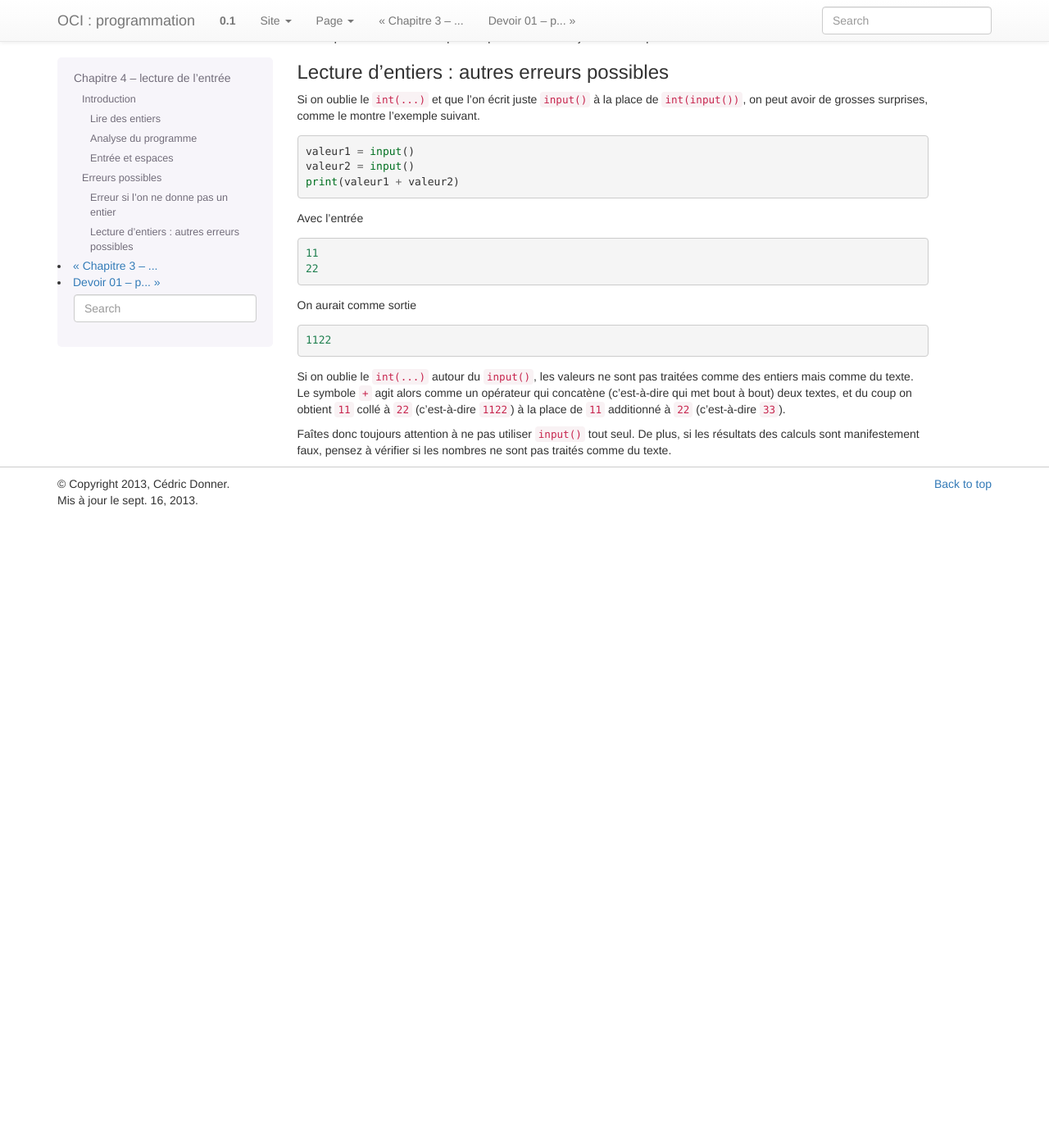
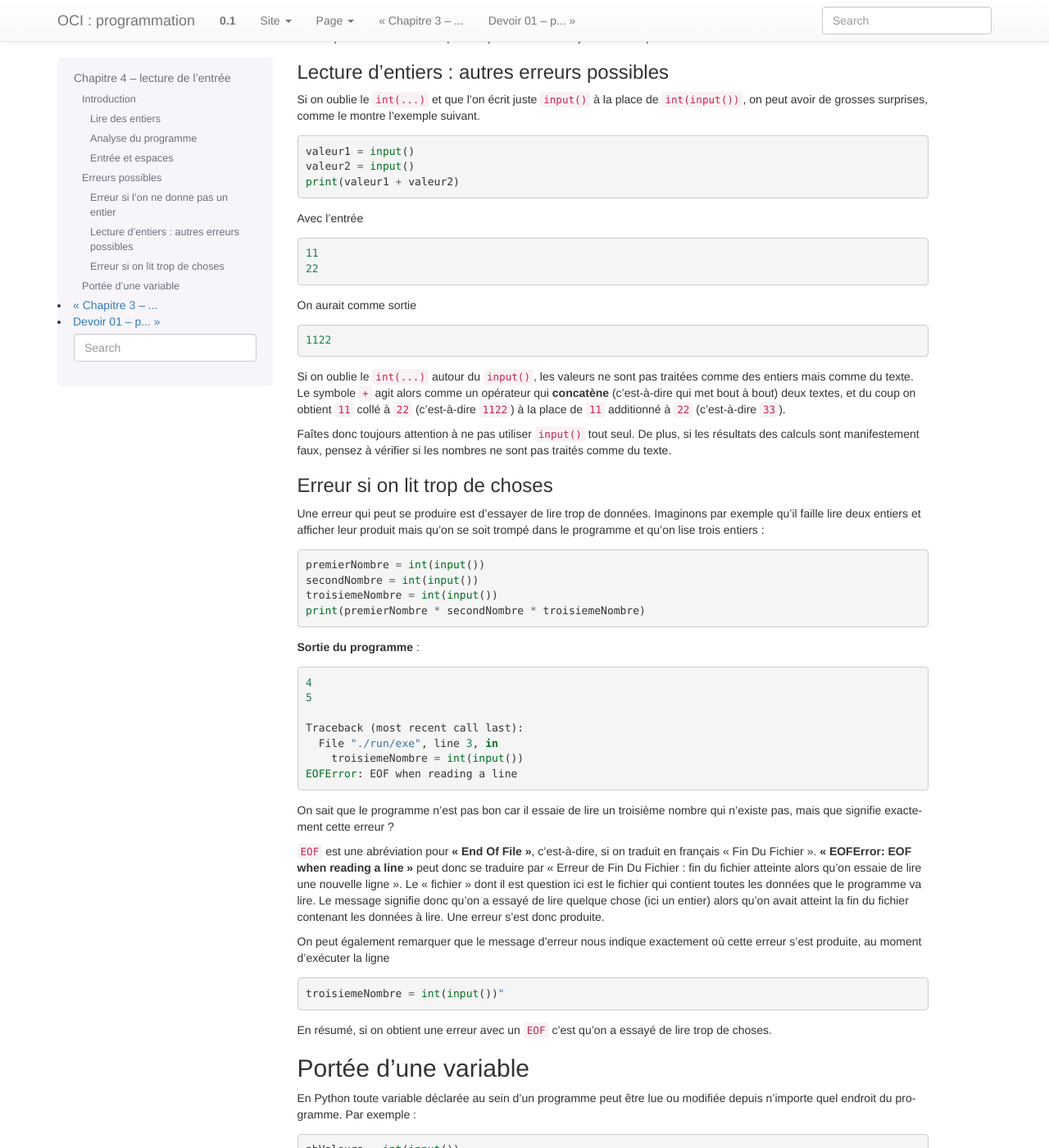
Before and after one commit to donnerc/oci-programming, a Sphinx documentation site: the page built from source/theorie/niveau-01/france-ioi-niveau-01-chap-04-theorie.rst, in a window 1280 px wide and 1400 px high, scrolled down 977 px. Shown: the whole window at 82% size. Built offline with Sphinx 7.4.7, drawn with Linux system fonts in a browser that asks for light colours; before the commit the page ends 1607 px from its top, so only the background shows below that; some of the changed text lies outside the part shown.

Commit message:
corrections mineures

```diff
--- a/source/theorie/niveau-01/france-ioi-niveau-01-chap-04-theorie.rst
+++ b/source/theorie/niveau-01/france-ioi-niveau-01-chap-04-theorie.rst
@@ -80,6 +80,75 @@ On aurait comme sortie
 
     1122
 
-Si on oublie le ``int(...)`` autour du ``input()``, les valeurs ne sont pas traitées comme des entiers mais comme du texte. Le symbole ``+`` agit alors comme un opérateur qui concatène (c'est-à-dire qui met bout à bout) deux textes, et du coup on obtient ``11`` collé à ``22`` (c'est-à-dire ``1122``) à la place de ``11`` additionné à ``22`` (c'est-à-dire ``33``).
+Si on oublie le ``int(...)`` autour du ``input()``, les valeurs ne sont pas traitées comme des entiers mais comme du texte. Le symbole ``+`` agit alors comme un opérateur qui **concatène** (c'est-à-dire qui met bout à bout) deux textes, et du coup on obtient ``11`` collé à ``22`` (c'est-à-dire ``1122``) à la place de ``11`` additionné à ``22`` (c'est-à-dire ``33``).
 
 Faîtes donc toujours attention à ne pas utiliser ``input()`` tout seul. De plus, si les résultats des calculs sont manifestement faux, pensez à vérifier si les nombres ne sont pas traités comme du texte.
+
+Erreur si on lit trop de choses
+-------------------------------
+
+Une erreur qui peut se produire est d'essayer de lire trop de données.
+Imaginons par exemple qu'il faille lire deux entiers et afficher leur produit
+mais qu'on se soit trompé dans le programme et qu'on lise trois entiers :
+
+::
+
+    premierNombre = int(input())
+    secondNombre = int(input())
+    troisiemeNombre = int(input())
+    print(premierNombre * secondNombre * troisiemeNombre)
+
+**Sortie du programme** :
+
+::
+
+    4
+    5
+
+    Traceback (most recent call last):
+      File "./run/exe", line 3, in
+        troisiemeNombre = int(input())
+    EOFError: EOF when reading a line
+
+On sait que le programme n'est pas bon car il essaie de lire un troisième nombre qui n'existe pas, mais que signifie exactement cette erreur ?
+
+``EOF`` est une abréviation pour **"End Of File"**, c'est-à-dire, si on traduit en français "Fin Du Fichier". **"EOFError: EOF when reading a line"** peut donc se traduire par "Erreur de Fin Du Fichier : fin du fichier atteinte alors qu'on essaie de lire une nouvelle ligne". Le "fichier" dont il est question ici est le fichier qui contient toutes les données que le programme va lire. Le message signifie donc qu'on a essayé de lire quelque chose (ici un entier) alors qu'on avait atteint la fin du fichier contenant les données à lire. Une erreur s'est donc produite.
+
+On peut également remarquer que le message d'erreur nous indique exactement où cette erreur s'est produite, au moment d'exécuter la ligne
+
+::
+
+    troisiemeNombre = int(input())"
+
+En résumé, si on obtient une erreur avec un ``EOF`` c'est qu'on a essayé de lire trop de choses.
+
+Portée d'une variable
+=====================
+
+En Python toute variable déclarée au sein d'un programme peut être lue ou modifiée depuis n'importe quel endroit du programme. Par exemple :
+
+::
+
+    nbValeurs = int(input())
+    for loop in range(nbValeurs):
+       derniereValeurLue = int(input())
+    print(derniereValeurLue)
+
+..  admonition:: Entrée
+
+    ::
+
+        2
+        10
+        25
+
+..  admonition:: Sortie
+
+    ::
+
+        25
+
+
+Ainsi, la variable ``derniereValeurLue``, déclarée au sein de la boucle, peut être affichée après la boucle. Cela peut vous sembler naturel, mais beaucoup de langages de programmation ne fonctionnent pas de cette manière.
+
+On appelle **portée** d'une variable l'ensemble des endroits du programme où elle peut être utilisée, c'est-à-dire où elle existe. En Python, la portée d'une variable est donc tout le programme. Notez cependant que cette règle ne marchera plus complétement si votre programme contient des **fonctions**. Nous verrons cela plus tard dans le chapitre sur les fonctions.
```
